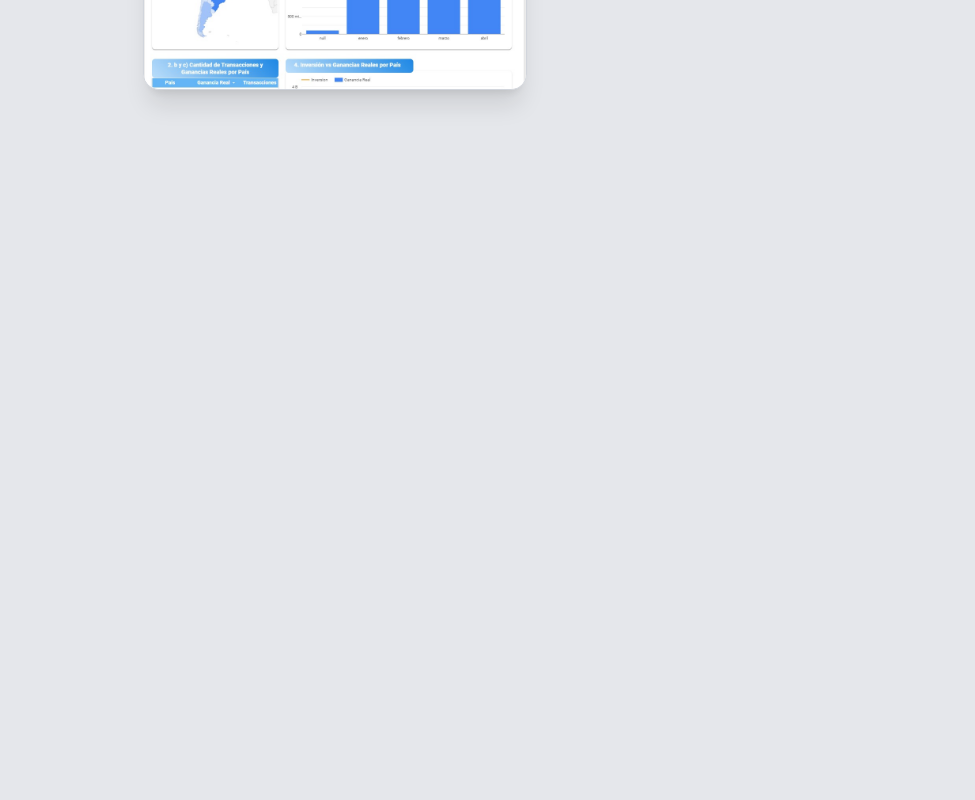
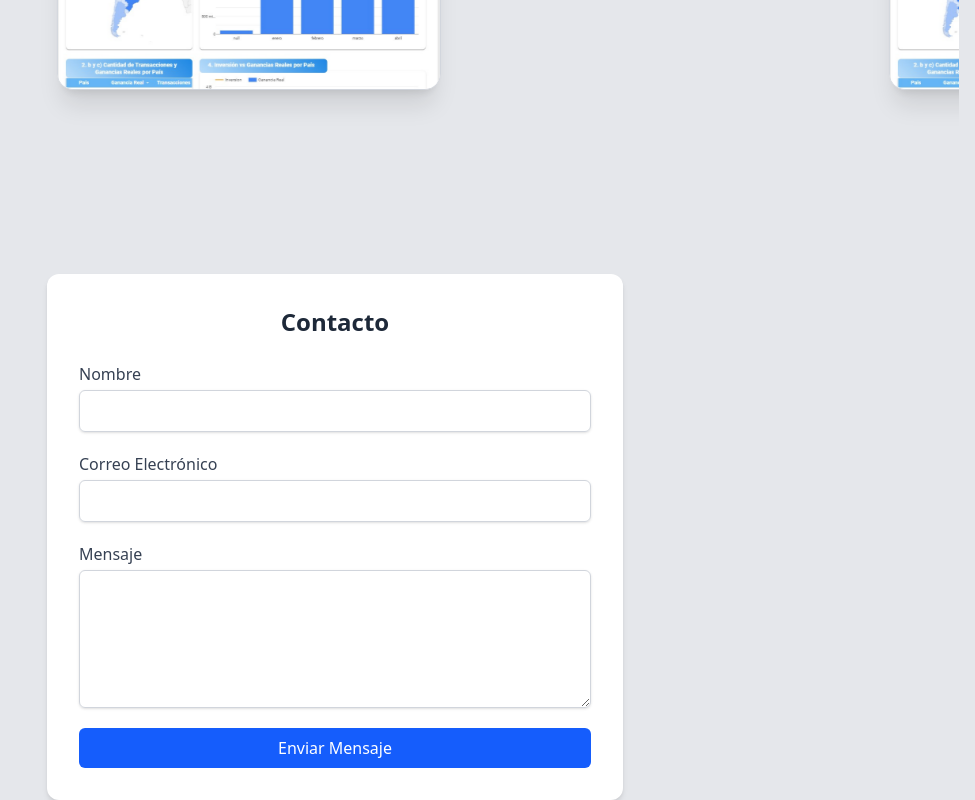
Before and after one commit to AlejandroPerren/Portafolio-Ludmila-Sanchez, a Next.js app: page / in a window 1280 px wide. Shown: the part 2282-3082 px from the top of the page, without its empty margins (305-1280 px from the left). Before the commit the page ends 2556 px from the top, so only its background shows below. Built offline with nearby package versions, Linux system fonts and the light colour scheme; no server answers; a web font is replaced by a local one.

Commit message:
Form contact

```diff
--- a/app/proyecto/[id]/page.tsx
+++ b/app/proyecto/[id]/page.tsx
@@ -5,6 +5,8 @@ import Carousel from "react-multi-carousel";
 import "react-multi-carousel/lib/styles.css";
 import Image from "next/image";
 import { projectsData } from "@/data";
+import Link from "next/link";
+import { FaArrowLeft } from "react-icons/fa";
 
 export default function ProjectDetailPage() {
   const params = useParams();
@@ -28,6 +30,14 @@ export default function ProjectDetailPage() {
 
   return (
     <div className="max-w-6xl mx-auto px-6 py-16">
+      <Link
+        href="/"
+        className="inline-flex items-center gap-2 text-violet-700 hover:text-violet-900 transition mb-6"
+      >
+        <FaArrowLeft className="text-xl" />
+        <span className="font-medium">Volver al inicio</span>
+      </Link>
+
       <header className="text-center mb-14">
         <h1 className="text-4xl md:text-5xl font-bold text-violet-700 leading-tight">
           {project.title}
--- /dev/null
+++ b/componentes/Contact/Contact.tsx
@@ -0,0 +1,119 @@
+"use client";
+import { useState, useEffect, FormEvent } from "react";
+
+const mailURL = process.env.NEXT_PUBLIC_FORMSPREE_URL as string;
+
+const ContactForm = () => {
+  const [submitted, setSubmitted] = useState(false);
+  const [error, setError] = useState(false);
+
+  useEffect(() => {
+    if (submitted || error) {
+      const timeout = setTimeout(() => {
+        setSubmitted(false);
+        setError(false);
+      }, 5000);
+
+      return () => clearTimeout(timeout);
+    }
+  }, [submitted, error]);
+
+  const handleSubmit = async (e: FormEvent<HTMLFormElement>) => {
+    e.preventDefault();
+
+    const form = e.currentTarget;
+    const formData = new FormData(form);
+
+    try {
+      const response = await fetch(mailURL, {
+        method: "POST",
+        headers: {
+          Accept: "application/json",
+        },
+        body: formData,
+      });
+
+      if (response.ok) {
+        setSubmitted(true);
+        form.reset();
+      } else {
+        setError(true);
+      }
+    } catch (err) {
+      console.error("Error al enviar:", err);
+      setError(true);
+    }
+  };
+
+  return (
+    <div className="max-w-xl mx-auto bg-white shadow-md p-8 rounded-xl">
+      <h2 className="text-2xl font-semibold mb-6 text-center text-gray-800">
+        Contacto
+      </h2>
+
+      {submitted && (
+        <p className="text-green-600 text-center font-medium">
+          ¡Gracias por tu mensaje!
+        </p>
+      )}
+
+      {error && (
+        <p className="text-red-600 text-center font-medium">
+          Hubo un error al enviar tu mensaje.
+        </p>
+      )}
+
+      {!submitted && !error && (
+        <form onSubmit={handleSubmit} className="space-y-5">
+          <div>
+            <label htmlFor="name" className="block font-medium text-gray-700">
+              Nombre
+            </label>
+            <input
+              type="text"
+              name="name"
+              id="name"
+              required
+              className="mt-1 block w-full border border-gray-300 rounded-md shadow-sm p-2 focus:ring-blue-500 focus:border-blue-500"
+            />
+          </div>
+
+          <div>
+            <label htmlFor="email" className="block font-medium text-gray-700">
+              Correo Electrónico
+            </label>
+            <input
+              type="email"
+              name="email"
+              id="email"
+              required
+              className="mt-1 block w-full border border-gray-300 rounded-md shadow-sm p-2 focus:ring-blue-500 focus:border-blue-500"
+            />
+          </div>
+
+          <div>
+            <label htmlFor="message" className="block font-medium text-gray-700">
+              Mensaje
+            </label>
+            <textarea
+              name="message"
+              id="message"
+              rows={5}
+              required
+              className="mt-1 block w-full border border-gray-300 rounded-md shadow-sm p-2 focus:ring-blue-500 focus:border-blue-500"
+            ></textarea>
+          </div>
+
+          <button
+            type="submit"
+            className="w-full bg-blue-600 text-white py-2 rounded-md hover:bg-blue-700 transition"
+          >
+            Enviar Mensaje
+          </button>
+        </form>
+      )}
+    </div>
+  );
+};
+
+export default ContactForm;
--- a/componentes/Home.tsx
+++ b/componentes/Home.tsx
@@ -4,6 +4,7 @@ import Hero from "./Home/Hero/Hero";
 import ResponsiveNav from "./Home/Navbar/ResponsiveNav";
 import Certifications from "./Home/Certifications/Certifications";
 import Proyects from "./Home/Proyects/Proyects";
+import ContactForm from "./Contact/Contact";
 const Home = () => {
   return (
     <div>
@@ -22,6 +23,9 @@ const Home = () => {
       <div>
         <Proyects/>
       </div>
+      <div>
+        <ContactForm/>
+      </div>
     </div>
   );
 };
```
